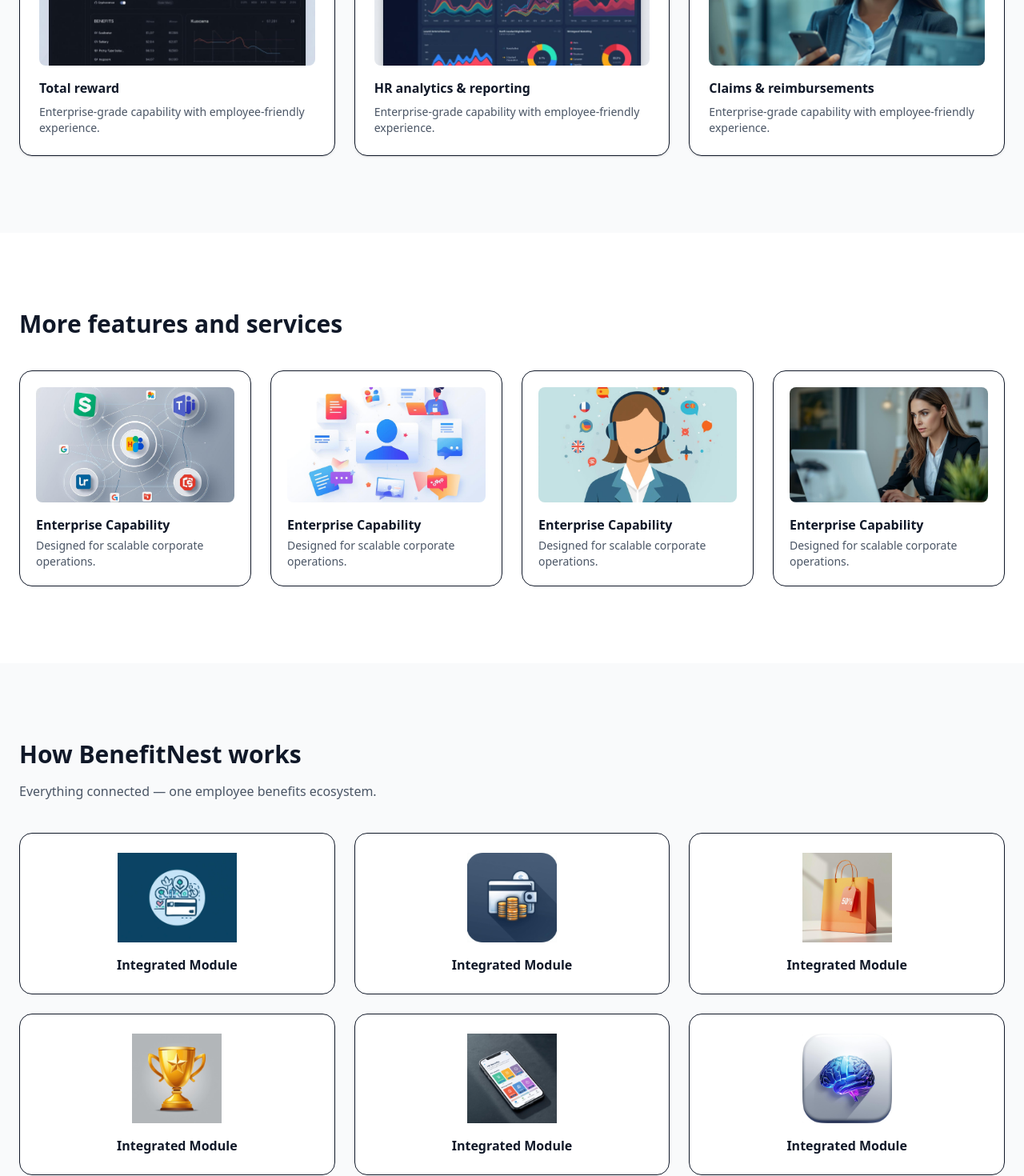
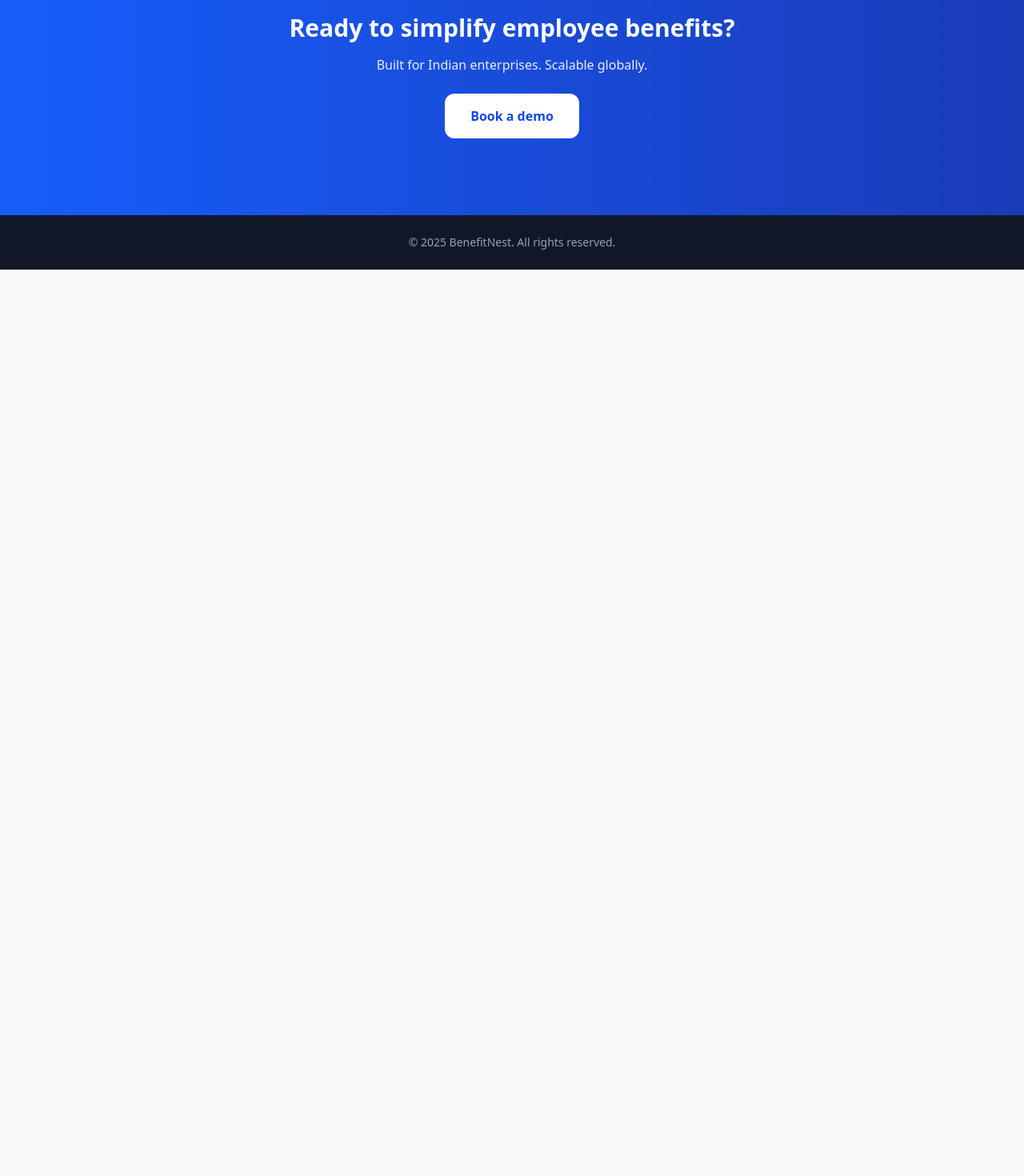
Before and after one commit to sanjaisinghraj/benefitnest-frontend, a Next.js app: page / in a window 1280 px wide. Shown: the part 1520-2990 px from the top of the page at 80% size. After the commit the page ends 1857 px from the top, so only its background shows below. Built offline with nearby package versions, Linux system fonts and the light colour scheme.

Commit message:
changed page.tsx file

```diff
--- a/app/page.tsx
+++ b/app/page.tsx
@@ -1,15 +1,51 @@
 "use client";
 
-import React from "react";
+import React, { useEffect, useState } from "react";
 
 export default function Page() {
+  const [showWelcome, setShowWelcome] = useState(true);
+
+  useEffect(() => {
+    const timer = setTimeout(() => {
+      setShowWelcome(false);
+    }, 2500); // 2.5 seconds
+
+    return () => clearTimeout(timer);
+  }, []);
+
   return (
     <>
-      {/* HEADER */}
+      {/* GLOBAL ANIMATION */}
+      <style jsx global>{`
+        @keyframes zoomFade {
+          0% {
+            transform: scale(0.6);
+            opacity: 0;
+          }
+          40% {
+            transform: scale(1);
+            opacity: 1;
+          }
+          80% {
+            transform: scale(1.05);
+            opacity: 1;
+          }
+          100% {
+            transform: scale(1.2);
+            opacity: 0;
+          }
+        }
+      `}</style>
+
+      {/* HEADER (UNCHANGED & STICKY) */}
       <header className="bg-white/90 backdrop-blur border-b border-gray-200 sticky top-0 z-50">
         <div className="max-w-7xl mx-auto px-6 flex items-center justify-between h-20">
           <a href="/" className="flex items-center gap-2">
-            <img src="/images/marketing/logo.png" alt="BenefitNest" className="h-10" />
+            <img
+              src="/images/marketing/logo.png"
+              alt="BenefitNest"
+              className="h-10"
+            />
           </a>
 
           {/* MENU */}
@@ -22,7 +58,9 @@ export default function Page() {
               { name: "Resources", items: ["Guides", "Reports", "Blogs"] },
             ].map((menu) => (
               <div key={menu.name} className="relative group">
-                <span className="cursor-pointer hover:text-blue-600">{menu.name}</span>
+                <span className="cursor-pointer hover:text-blue-600">
+                  {menu.name}
+                </span>
                 <div className="absolute left-0 mt-3 w-56 bg-white border rounded-xl shadow-xl opacity-0 group-hover:opacity-100 pointer-events-none group-hover:pointer-events-auto transition">
                   {menu.items.map((i) => (
                     <a
@@ -55,6 +93,18 @@ export default function Page() {
         </div>
       </header>
 
+      {/* WELCOME OVERLAY (TEMPORARY) */}
+      {showWelcome && (
+        <div className="fixed inset-0 z-[60] flex items-center justify-center bg-white">
+          <h1
+            className="text-6xl md:text-7xl font-extrabold text-blue-700"
+            style={{ animation: "zoomFade 2.5s ease-in-out forwards" }}
+          >
+            Welcome to BenefitNest
+          </h1>
+        </div>
+      )}
+
       {/* HERO */}
       <section className="bg-gray-50 py-24">
         <div className="max-w-7xl mx-auto px-6 grid md:grid-cols-2 gap-16 items-center">
@@ -63,16 +113,24 @@ export default function Page() {
               Enterprise employee benefits platform
             </span>
             <h1 className="text-5xl font-extrabold leading-tight mb-6">
-              Run, manage, and engage your employees in benefits — anywhere in the world.
+              Run, manage, and engage your employees in benefits — anywhere in
+              the world.
             </h1>
             <p className="text-lg text-gray-600 max-w-xl">
-              BenefitNest helps organisations manage employee insurance, benefits enrolment, claims, and analytics through a single secure platform.
+              BenefitNest helps organisations manage employee insurance, benefits
+              enrolment, claims, and analytics through a single secure platform.
             </p>
             <div className="flex gap-4 mt-8">
-              <a className="px-6 py-3 rounded-lg bg-blue-600 text-white font-semibold hover:scale-[1.03] transition" href="#">
+              <a
+                className="px-6 py-3 rounded-lg bg-blue-600 text-white font-semibold hover:scale-[1.03] transition"
+                href="#"
+              >
                 Book a demo
               </a>
-              <a className="px-6 py-3 rounded-lg border font-semibold hover:bg-gray-100 transition" href="#features">
+              <a
+                className="px-6 py-3 rounded-lg border font-semibold hover:bg-gray-100 transition"
+                href="#features"
+              >
                 Explore BenefitNest
               </a>
             </div>
@@ -91,9 +149,13 @@ export default function Page() {
         <div className="max-w-7xl mx-auto px-6">
           <div className="grid md:grid-cols-2 gap-16 items-center">
             <div>
-              <h2 className="text-3xl font-bold mb-4">All employee benefits. One secure platform.</h2>
+              <h2 className="text-3xl font-bold mb-4">
+                All employee benefits. One secure platform.
+              </h2>
               <p className="text-gray-600 mb-6">
-                Centralise insurance, benefits, reimbursements, and engagement tools so HR teams and employees operate from one system of record.
+                Centralise insurance, benefits, reimbursements, and engagement
+                tools so HR teams and employees operate from one system of
+                record.
               </p>
             </div>
             <img
@@ -101,93 +163,6 @@ export default function Page() {
               className="rounded-2xl shadow-xl hover:scale-[1.02] transition"
               alt=""
             />
-          </div>
-
-          <div className="grid md:grid-cols-3 gap-6 mt-14">
-            {[
-              ["feature-total-reward.jpg", "Total reward"],
-              ["feature-insights.jpg", "HR analytics & reporting"],
-              ["feature-reimbursement.jpg", "Claims & reimbursements"],
-            ].map(([img, title]) => (
-              <div
-                key={title}
-                className="bg-white border rounded-2xl p-6 shadow hover:shadow-2xl hover:-translate-y-1 transition"
-              >
-                <img
-                  src={`/images/marketing/${img}`}
-                  className="rounded-lg mb-4 h-44 w-full object-cover"
-                  alt=""
-                />
-                <h3 className="font-semibold mb-2">{title}</h3>
-                <p className="text-gray-600 text-sm">
-                  Enterprise-grade capability with employee-friendly experience.
-                </p>
-              </div>
-            ))}
-          </div>
-        </div>
-      </section>
-
-      {/* MORE FEATURES */}
-      <section className="py-24 bg-white">
-        <div className="max-w-7xl mx-auto px-6">
-          <h2 className="text-3xl font-bold mb-10">More features and services</h2>
-
-          <div className="grid md:grid-cols-4 gap-6">
-            {[
-              "feature-integrations.jpg",
-              "feature-comms.jpg",
-              "feature-support.jpg",
-              "feature-consulting.jpg",
-            ].map((img) => (
-              <div
-                key={img}
-                className="border rounded-2xl p-5 hover:shadow-xl hover:-translate-y-1 transition"
-              >
-                <img
-                  src={`/images/marketing/${img}`}
-                  className="h-36 w-full object-cover rounded-lg mb-4"
-                  alt=""
-                />
-                <h4 className="font-semibold mb-1">Enterprise Capability</h4>
-                <p className="text-sm text-gray-600">
-                  Designed for scalable corporate operations.
-                </p>
-              </div>
-            ))}
-          </div>
-        </div>
-      </section>
-
-      {/* PLATFORM OVERVIEW */}
-      <section className="py-24 bg-gray-50">
-        <div className="max-w-7xl mx-auto px-6">
-          <h2 className="text-3xl font-bold mb-4">How BenefitNest works</h2>
-          <p className="text-gray-600 mb-10">
-            Everything connected — one employee benefits ecosystem.
-          </p>
-
-          <div className="grid md:grid-cols-3 gap-6">
-            {[
-              "overview-benefits.jpg",
-              "overview-wallet.jpg",
-              "overview-discounts.jpg",
-              "overview-recognition.jpg",
-              "overview-mobile.jpg",
-              "overview-ai.jpg",
-            ].map((img) => (
-              <div
-                key={img}
-                className="bg-white border rounded-2xl p-6 text-center hover:shadow-xl hover:-translate-y-1 transition"
-              >
-                <img
-                  src={`/images/marketing/${img}`}
-                  className="h-28 mx-auto object-contain mb-4"
-                  alt=""
-                />
-                <h4 className="font-semibold">Integrated Module</h4>
-              </div>
-            ))}
           </div>
         </div>
       </section>
@@ -200,7 +175,10 @@ export default function Page() {
         <p className="mb-6 opacity-90">
           Built for Indian enterprises. Scalable globally.
         </p>
-        <a className="inline-block px-8 py-4 bg-white text-blue-700 rounded-xl font-semibold hover:scale-105 transition" href="#">
+        <a
+          className="inline-block px-8 py-4 bg-white text-blue-700 rounded-xl font-semibold hover:scale-105 transition"
+          href="#"
+        >
           Book a demo
         </a>
       </section>
```
